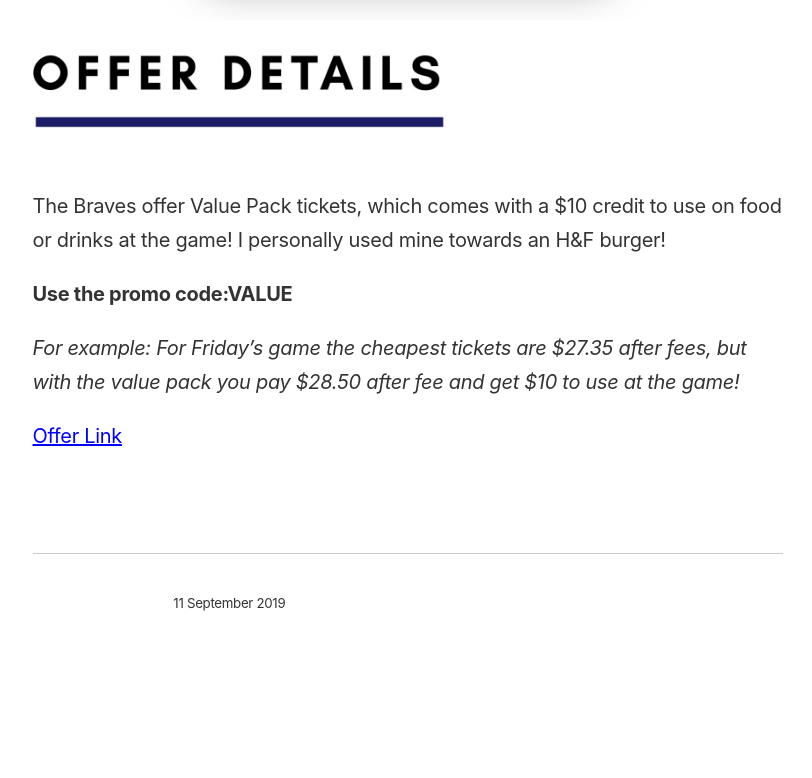
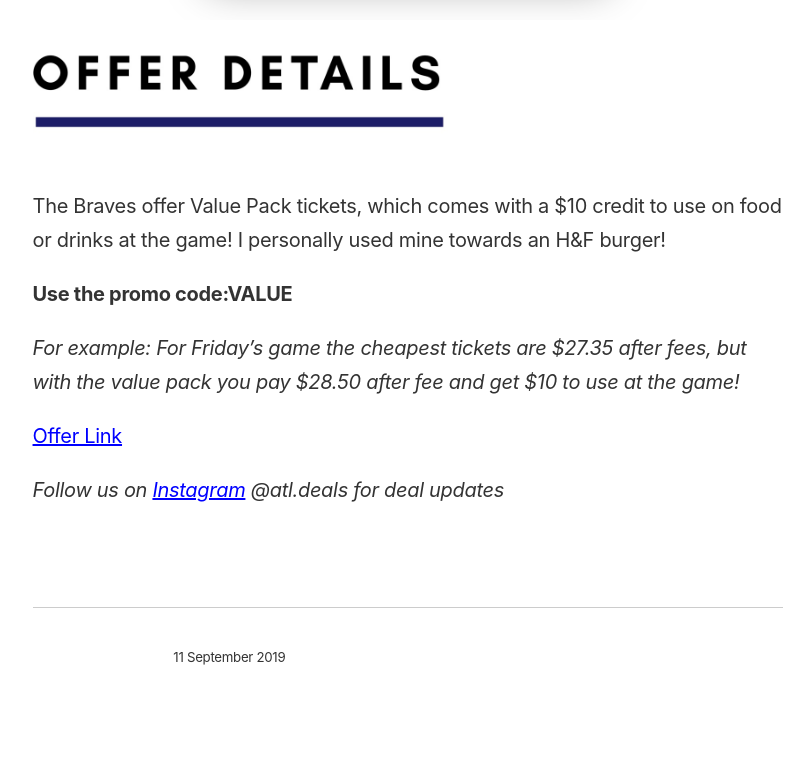
Before and after one commit to ohiosveryown/atldeals, a Jekyll site: the page built from _posts/2019-09-18-braves-deal.markdown, in a window 1280 px wide. Shown: the part 653-1431 px from the top of the page, without its empty margins (232-1044 px from the left). Built offline with Jekyll 4.4.1, drawn with Linux system fonts in a browser that asks for light colours; before the commit the page ends 1377 px from its top, so only the background shows below that.

Commit message:
Updated Braves Deal

```diff
--- a/_posts/2019-09-18-braves-deal.markdown
+++ b/_posts/2019-09-18-braves-deal.markdown
@@ -20,3 +20,5 @@
 *For example: For Friday's game the cheapest tickets are $27.35 after fees, but with the value pack you pay $28.50 after fee and get $10 to use at the game!*
 
 [Offer Link](https://www.mlb.com/braves/tickets/specials/value)
+
+*Follow us on [Instagram](https://www.instagram.com/atl.deals/)  @atl.deals for deal updates*
```
